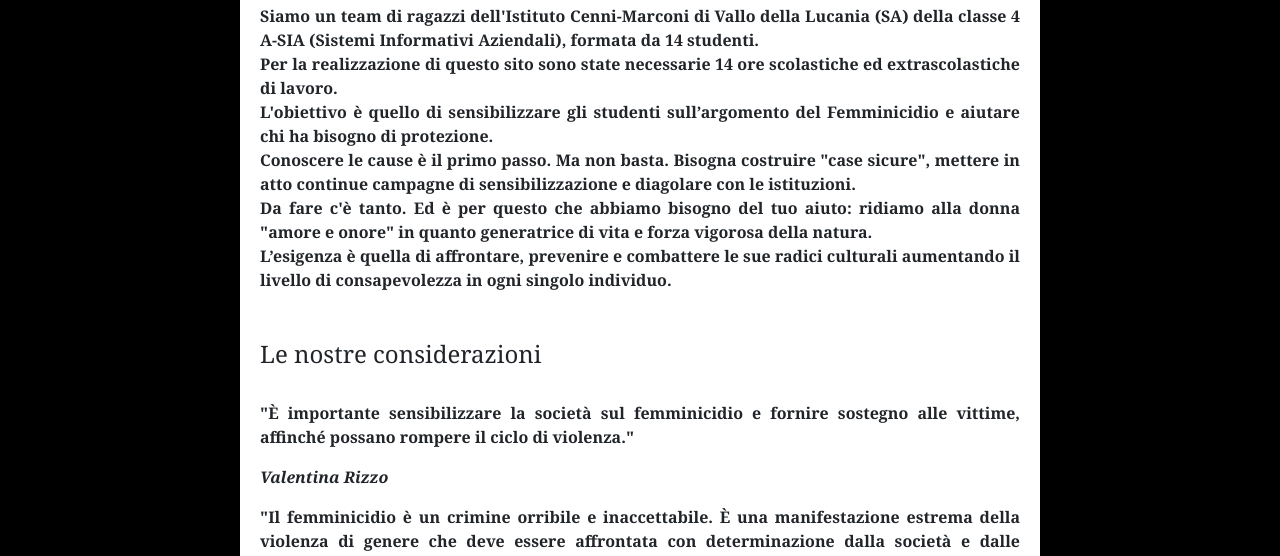
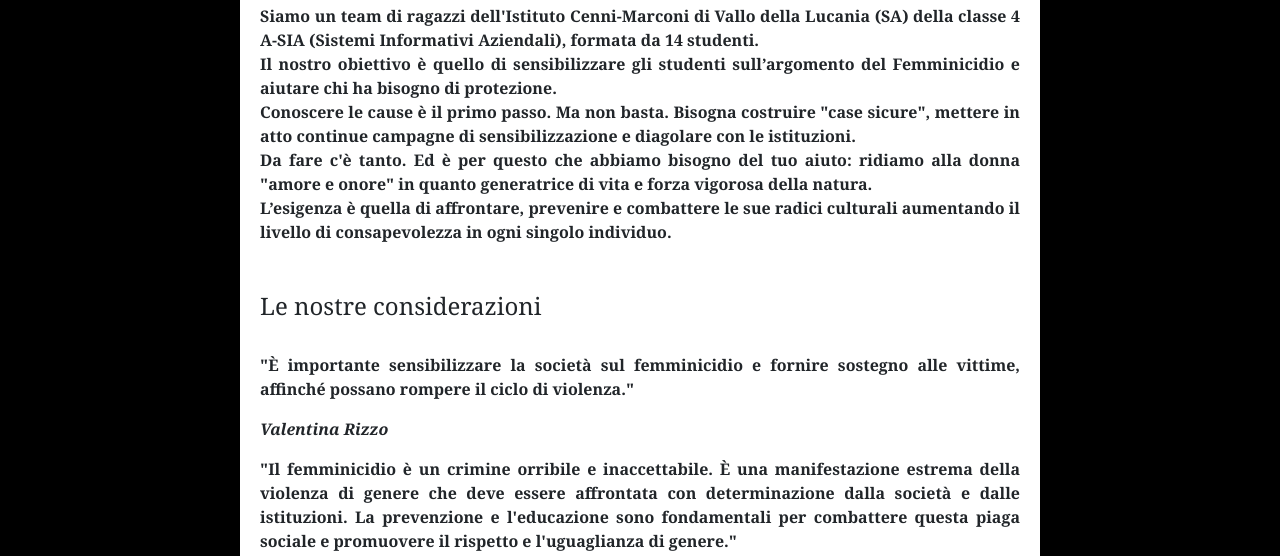
Before and after one commit to profssasolomita/femminicidio, a plain HTML site: page chisiamo.html in a window 1280 px wide. Shown: the part 234-790 px from the top of the page. Drawn offline with nearby package versions, Linux system fonts and the light colour scheme.

Commit message:
Add files via upload

```diff
--- a/chisiamo.html
+++ b/chisiamo.html
@@ -86,8 +86,8 @@
   <h2>Chi Siamo</h2>
 Siamo un team di ragazzi dell&#39;Istituto Cenni-Marconi di Vallo della Lucania (SA) della
 classe 4 A-SIA (Sistemi Informativi Aziendali), formata da 14 studenti.<br>
-Per la realizzazione di questo sito sono state necessarie 14 ore scolastiche ed extrascolastiche di lavoro.<br>
-L'obiettivo è quello di sensibilizzare gli studenti sull’argomento del Femminicidio e aiutare
+
+Il nostro obiettivo è quello di sensibilizzare gli studenti sull’argomento del Femminicidio e aiutare
 chi ha bisogno di protezione.<br>
 Conoscere le cause è il primo passo. Ma non basta. Bisogna costruire "case sicure", mettere in atto continue campagne di sensibilizzazione e
 diagolare con le istituzioni.<br>
```
